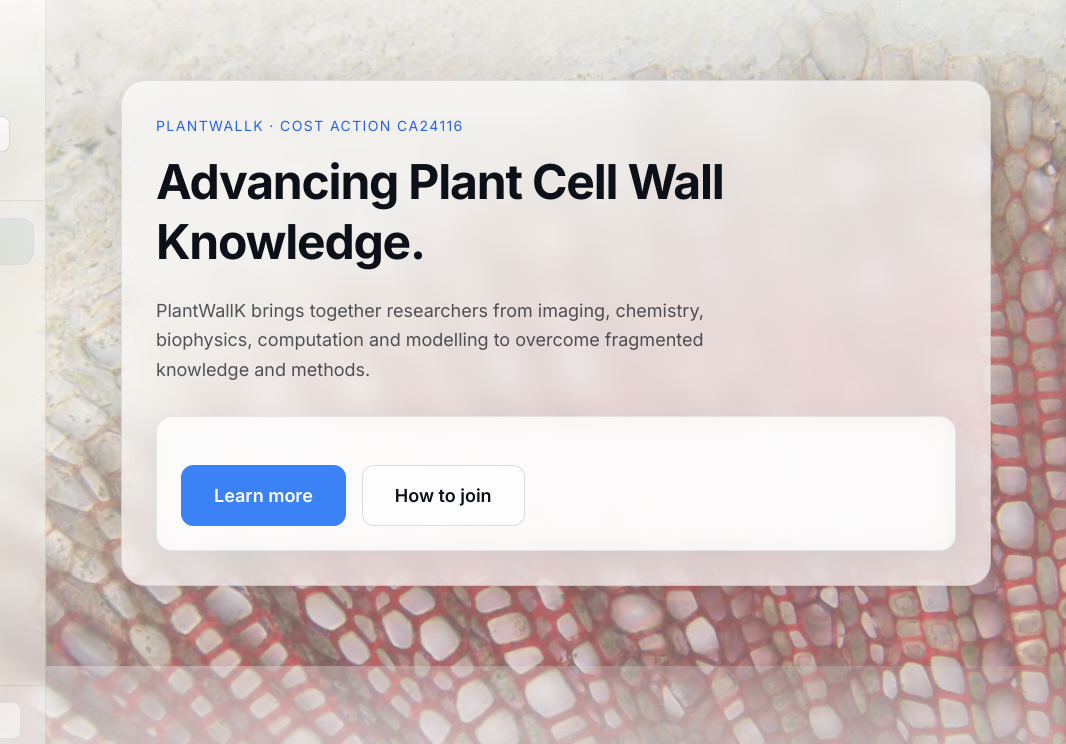
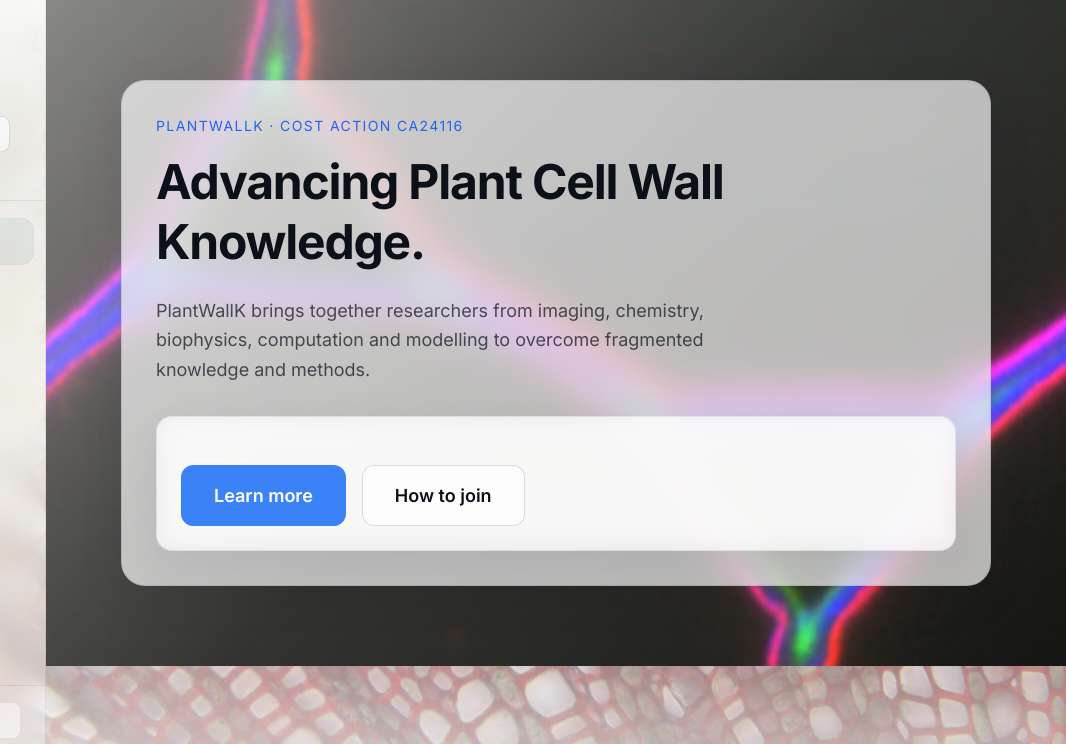
Before and after one commit to rawenbenmalekpro-hash/pre-version1, a website: page index.html in a window 1280 px wide. Shown: the top 744 px of the page, 214-1280 px from the left. Drawn offline with Linux system fonts and the light colour scheme; no server answers.

Commit message:
Apply per-section background images via data-bg

```diff
--- a/css/main.css
+++ b/css/main.css
@@ -1173,3 +1173,17 @@ a:hover { color: var(--color-link-hover); }
 
   .wg-universe__panel { padding: var(--space-4); }
 }
+
+/* ===== Re-enable section background images (GitHub Pages) ===== */
+.section {
+  background-image: var(--bg-section-image, none);
+  background-size: cover;
+  background-position: center;
+  background-repeat: no-repeat;
+}
+
+/* Map each section to the appropriate theme variable */
+.section--hero { --bg-section-image: var(--bg-hero-image); }
+.section--about { --bg-section-image: var(--bg-about-image); }
+.section--working-groups { --bg-section-image: var(--bg-wg-image); }
+.section--grants { --bg-section-image: var(--bg-grants-image); }
```
